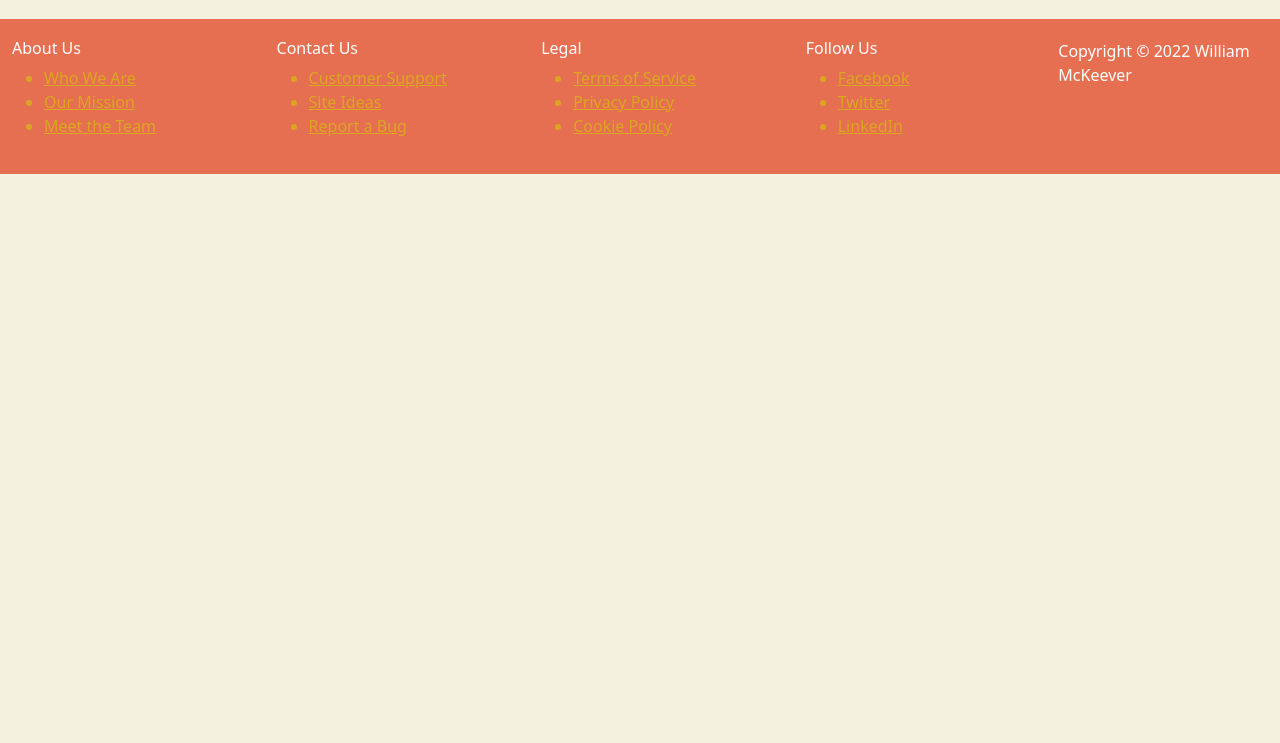
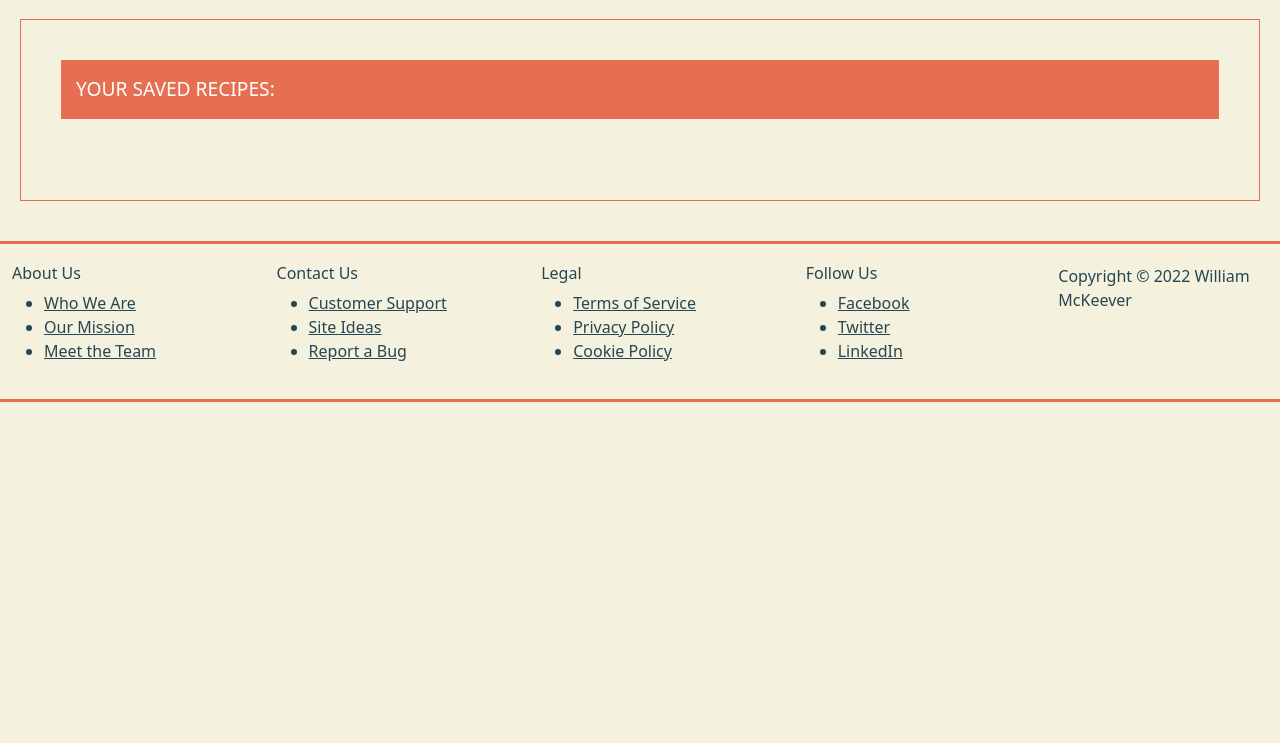
Before and after one commit to wmckeever/CI-Module1-Final-Project, a website: page bookmarks.html in a window 1280 px wide. Shown: the part 57-800 px from the top of the page. Drawn offline with nearby package versions, Linux system fonts and the light colour scheme.

Commit message:
added nav bar to the top of all pages, recipe saving fixed using localStorage(), style updates

```diff
--- a/bookmarks.html
+++ b/bookmarks.html
@@ -6,7 +6,7 @@
   <meta name="viewport" content="width=device-width, initial-scale=1.0">
   <link href="https://cdn.jsdelivr.net/npm/bootstrap@5.2.2/dist/css/bootstrap.min.css" rel="stylesheet" integrity="sha384-Zenh87qX5JnK2Jl0vWa8Ck2rdkQ2Bzep5IDxbcnCeuOxjzrPF/et3URy9Bv1WTRi" crossorigin="anonymous">
   <link rel="stylesheet" href="style.css">
-  <title>Document</title>
+  <title>Bookmarks</title>
 </head>
 
 <body id="bookmark-page">
@@ -16,7 +16,7 @@
 <!-- navbar -->
 <nav class="navbar navbar-expand-lg bg-light">
   <div class="container-fluid">
-    <a class="navbar-brand" href="#">Navbar</a>
+    <a class="navbar-brand" href="#">Menu</a>
     <button class="navbar-toggler" type="button" data-bs-toggle="collapse" data-bs-target="#navbarNavDropdown" aria-controls="navbarNavDropdown" aria-expanded="false" aria-label="Toggle navigation">
       <span class="navbar-toggler-icon"></span>
     </button>
@@ -48,16 +48,49 @@
 
 
   <div id="bookmark-container-outside">
-
+<div id="bookmark-header">YOUR SAVED RECIPES:</div>
       <div id="bookmark-container-inside">
           <ul id = "urlLists">
 
           </ul>
       </div>
 
+  </div>
 
 
-  </div>
+<!-- This link is to give the ability to print-->
+<script src="https://cdnjs.cloudflare.com/ajax/libs/html2canvas/0.5.0-beta4/html2canvas.min.js"></script>
+<script src="https://unpkg.com/jspdf@latest/dist/jspdf.umd.min.js"></script>
+
+
+
+<!--
+  <button id="printBtn" type="button">Print PDF</button>
+
+<script>
+  import { jsPDF } from "jspdf";
+  //function to print the contents of the bookmarks div
+  let printBtn = document.querySelector('#printBtn');
+
+      printBtn.addEventListener("click", function() {
+       console.log("The Print Button has been clicked...")
+        let printDiv = document.querySelector("bookmark-container-outside");
+            let pdf = new jsPDF('p', 'mm', 'a4');
+
+              // let pdf = new jsPDF({
+              //   orientation: 'portrait',
+              //   unit: 'in'
+              // });
+
+                pdf.html(printDiv, {
+                  callback: function (pdf) {
+                      // do something with the PDF
+                      pdf.save("filename.pdf");
+            }
+          });
+      });
+</script> -->
+
 
 
 
@@ -78,6 +111,7 @@
 for (let i = 0; i < bookmarkList.length; i++) {
 
   let listItem = document.createElement('a');
+
   listItem.innerText = bookmarkList[i];
 
   listItem.href = bookmarkList[i];
@@ -135,8 +169,10 @@ console.log(unorderedList);
     </div>
   </footer>
 
-  <script src="https://cdn.jsdelivr.net/npm/bootstrap@5.2.2/dist/js/bootstrap.bundle.min.js" integrity="sha384-OERcA2EqjJCMA+/3y+gxIOqMEjwtxJY7qPCqsdltbNJuaOe923+mo//f6V8Qbsw3" crossorigin="anonymous"></script>
-  <script src="main.js"></script>
+<!-- script links-->
+<script src="https://cdn.jsdelivr.net/npm/bootstrap@5.2.2/dist/js/bootstrap.bundle.min.js" integrity="sha384-OERcA2EqjJCMA+/3y+gxIOqMEjwtxJY7qPCqsdltbNJuaOe923+mo//f6V8Qbsw3" crossorigin="anonymous"></script>
+
+<script src="main.js"></script>
 
 </body>
 </html>
--- a/package.json
+++ b/package.json
@@ -1,5 +1,6 @@
 {
   "dependencies": {
+    "jspdf": "^2.5.1",
     "node-fetch": "^3.3.0"
   }
 }
--- a/style.css
+++ b/style.css
@@ -83,18 +83,22 @@ h1 {
   bottom: 0;
       display: flex;
       justify-content: center;
-  background-color: #E76F51;
-  color: white;
+  /* background-color: #E76F51; */
+  border-top: 3px solid #E76F51;
+  border-bottom: 3px solid #E76F51;
+  color: #264653;
   height: auto;
   width:auto;
-  margin-top: 20px;
+  margin-top: 40px;
   padding-top: 20px;
   padding-bottom: 20px;
 }
 li, a{
-  color: goldenrod;
+  color: #264653;
  }
-
+.a-salmon{
+color:white;
+}
  a:hover {
   color: #2A9D8F;
  }
@@ -111,6 +115,32 @@ ingredient-search {
   align-items: center;
   margin-top: 20px;
 }
+/* bookmark page */
+
+#bookmark-container-outside {
+  display: flex;
+  justify-content:flex-start;
+  flex-direction: column;
+  margin: 20px;
+  padding: 40px;
+  border: 1px solid  #E76F51;
+}
+
+#bookmark-header{
+  padding: 15px;
+  margin-bottom: 25px;;
+  font-weight: 500;
+  font-size: 1.2em;
+  color: white;
+  background-color: #E76F51;
+}
+
+
+
+
+
+
+
 
 /* Media Screen for scalability///
 /////////////////////////////////
```
Also changed, not shown: index.html (+3 -8 lines), 1 other file.
